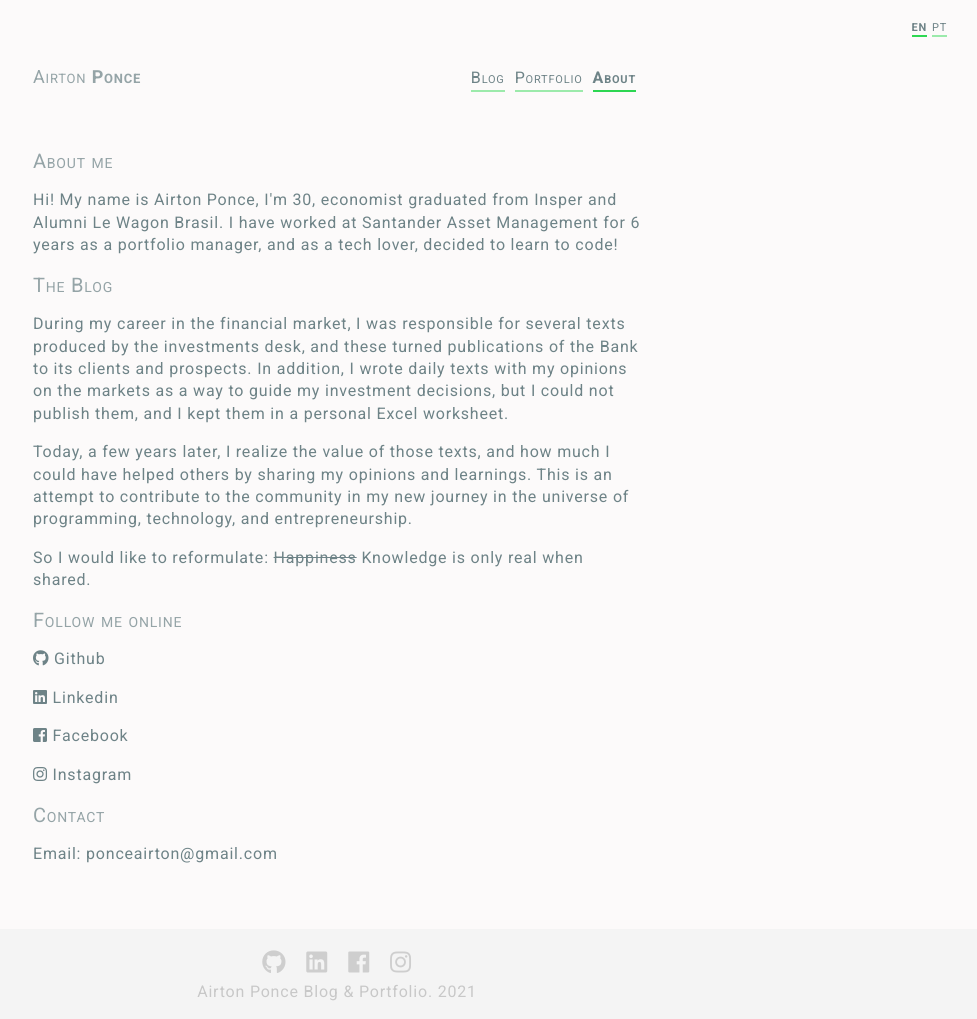
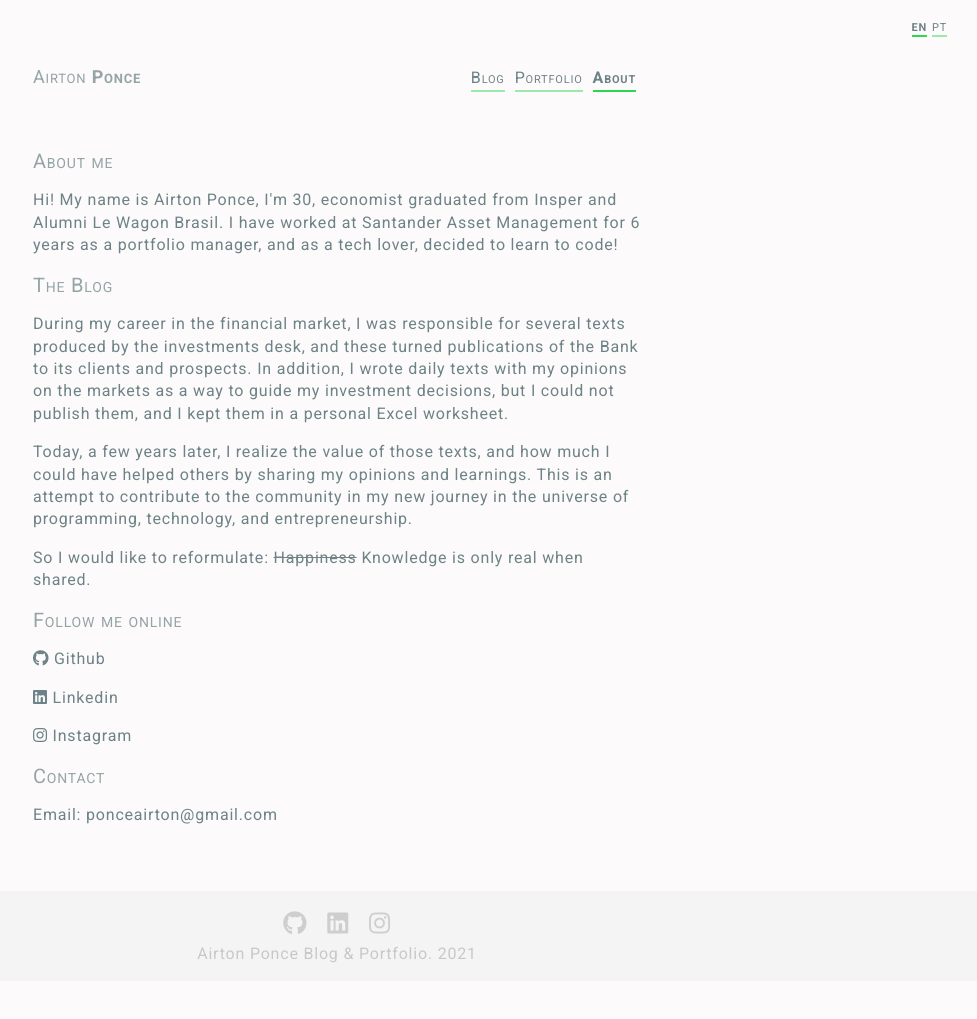
Before and after one commit to APonce911/jekyll-mywebsite, a Jekyll site: the page built from about.html, in a window 1280 px wide. Shown: the whole page, without its empty margins (303-1280 px from the left). Built offline with Jekyll 4.4.1, drawn with Linux system fonts in a browser that asks for light colours; nearby versions of some CDN libraries; after the commit the page ends 981 px from its top, so only the background shows below that.

Commit message:
remove facebook references

```diff
--- a/_includes/footer.html
+++ b/_includes/footer.html
@@ -2,7 +2,6 @@
   <div class="footer-links">
     <a href="https://github.com/APonce911" target="_blank" class="external-link"><i class="fab fa-github"></i></a>
     <a href="https://www.linkedin.com/in/airtonponce/" target="_blank" class="external-link"><i class="fab fa-linkedin"></i></a>
-    <a href="https://www.facebook.com/APonce911" target="_blank" class="external-link"><i class="fab fa-facebook"></i></a>
     <a href="https://www.instagram.com/airton_p/" target="_blank" class="external-link"><i class="fab fa-instagram"></i></a>
   </div>
   <div class="footer-copyright">
--- a/about.html
+++ b/about.html
@@ -27,7 +27,6 @@ So I would like to reformulate:
 <div class="social-media-links">
   <p><a href="https://github.com/APonce911" target="_blank" class="external-link"><i class="fab fa-github"></i> Github</a></p>
   <p><a href="https://www.linkedin.com/in/airtonponce/" target="_blank" class="external-link"><i class="fab fa-linkedin"></i> Linkedin</a></p>
-  <p><a href="https://www.facebook.com/APonce911" target="_blank" class="external-link"><i class="fab fa-facebook-square"></i> Facebook</a></p>
   <p><a href="https://www.instagram.com/airton_p/" target="_blank" class="external-link"><i class="fab fa-instagram"></i> Instagram</a></p>
 </div>
 
--- a/pt/about.html
+++ b/pt/about.html
@@ -24,7 +24,6 @@ Então gostaria de reformular:
 <div class="social-media-links">
   <p><a href="https://github.com/APonce911" target="_blank" class="external-link"><i class="fab fa-github"></i> Github</a></p>
   <p><a href="https://www.linkedin.com/in/airtonponce/" target="_blank" class="external-link"><i class="fab fa-linkedin"></i> Linkedin</a></p>
-  <p><a href="https://www.facebook.com/APonce911" target="_blank" class="external-link"><i class="fab fa-facebook-square"></i> Facebook</a></p>
   <p><a href="https://www.instagram.com/airton_p/" target="_blank" class="external-link"><i class="fab fa-instagram"></i> Instagram</a></p>
 </div>
 
```
